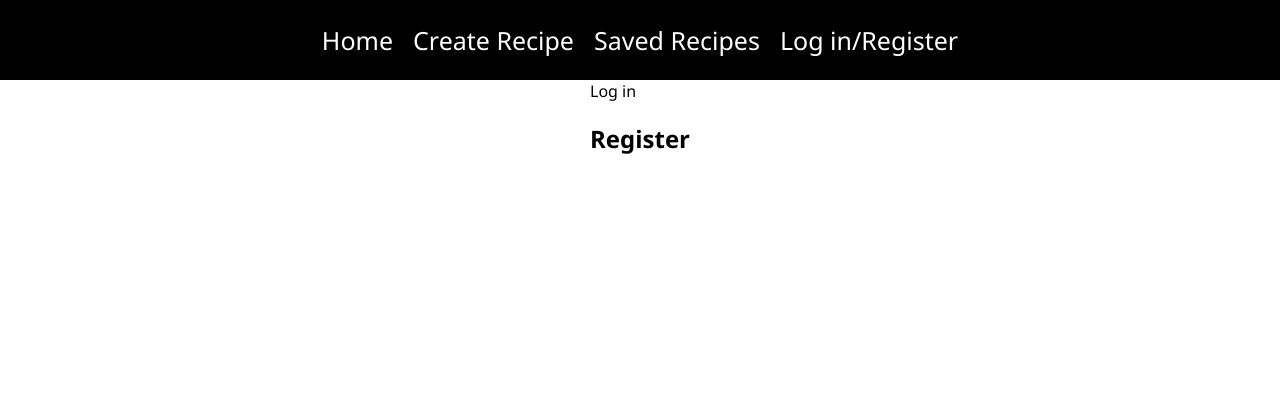
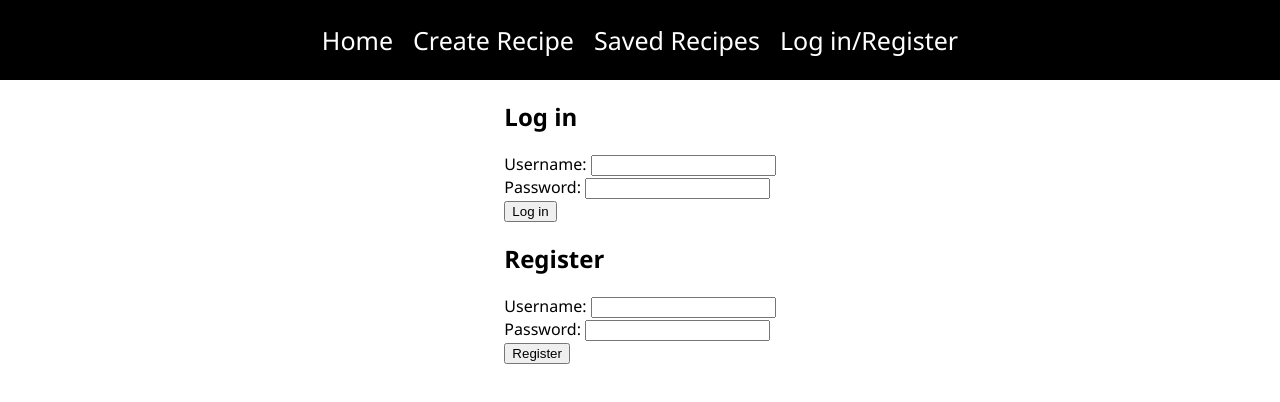
Before and after one commit to jentdev/recipe-app, a React (Create React App) app in the folder client/: page /auth in a window 1280 px wide. Shown: the top 402 px of the page. Built offline with nearby package versions, Linux system fonts and the light colour scheme.

Commit message:
updated auth page

```diff
--- a/client/src/pages/auth.js
+++ b/client/src/pages/auth.js
@@ -1,3 +1,6 @@
+import { useState } from "react";
+import axios from 'axios';
+
 export const Auth = () => {
     return <div className="auth">
         <Login />
@@ -7,13 +10,89 @@ export const Auth = () => {
 
 // don't put in components folder because not shared between pages/only used in auth page
 const Login = () => {
-    return <div>Log in</div>;
+    const [username, setUsername] = useState('');
+    const [password, setPassword] = useState('');
+
+    const onSubmit = async (event) => {
+        event.preventDefault();
+        try {
+            const response = await axios.post('http://localhost:3001/auth/login', {
+                username,
+                password,
+            });
+            console.log(response);
+            alert('Registration compoleted. Please log in.');
+        } catch (err) {
+            console.error(err);
+        }
+    };
+
+    return (
+        <Form
+            username={username}
+            setUsername={setUsername}
+            password={password}
+            setPassword={setPassword}
+            label="Log in"
+            onSubmit={onSubmit}
+        />
+    );
 };
 
 const Register = () => {
-    return <div className="auth-container">
-        <form>
-            <h2>Register</h2>
-        </form>
-    </div>;
+    const [username, setUsername] = useState('');
+    const [password, setPassword] = useState('');
+
+    const onSubmit = async (event) => {
+        event.preventDefault();
+        try {
+            await axios.post('http://localhost:3001/auth/register', {
+                username,
+                password,
+            });
+            alert('Registration completed. Please log in.');
+        } catch (err) {
+            console.error(err);
+        }
+    };
+
+    return (
+        <Form
+            username={username}
+            setUsername={setUsername}
+            password={password}
+            setPassword={setPassword}
+            label="Register"
+            onSubmit={onSubmit}
+        />
+    );
 };
+
+const Form = ({username, setUsername, password, setPassword, label, onSubmit}) => {
+    return (
+        <div className="auth-container">
+            <form onSubmit={onSubmit}>
+                <h2>{label}</h2>
+                <div className="form-group">
+                    <label htmlFor="username">Username: </label>
+                    <input
+                        type="text"
+                        id="username"
+                        value={username}
+                        onChange={(event) => setUsername(event.target.value)}
+                    />
+                </div>
+                <div className="form-group">
+                    <label htmlFor="password">Password: </label>
+                    <input
+                        type="password"
+                        id="password"
+                        value={password}
+                        onChange={(event) => setPassword(event.target.value)}
+                    />
+                </div>
+                <button>{label}</button>
+            </form>
+        </div>
+    );
+}
```
